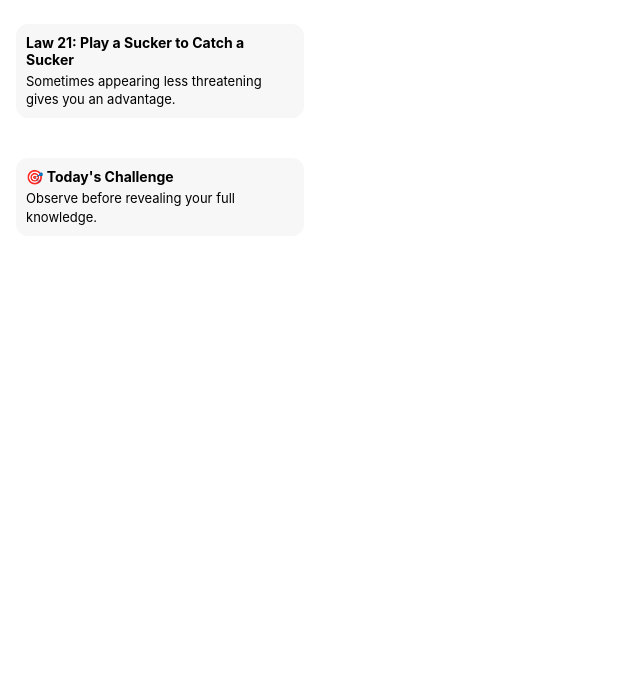
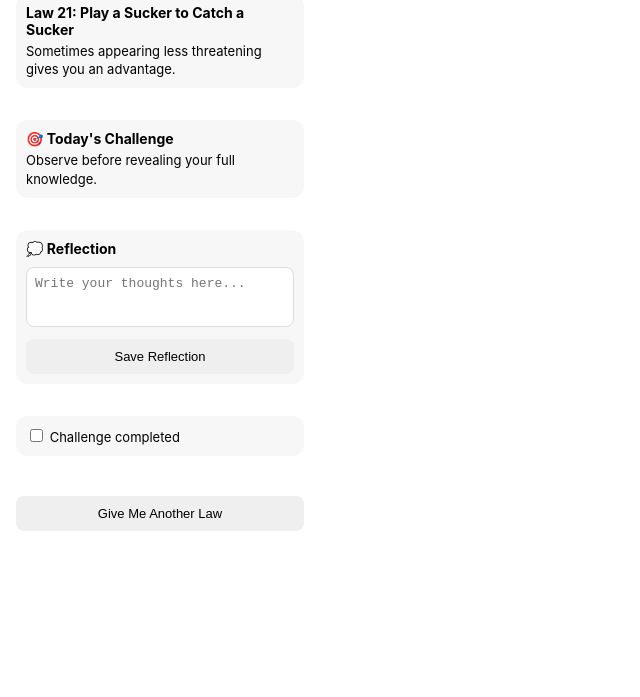
Before and after one commit to kkm6418/daily-laws-widget, a plain HTML site: page index.html in a window 1280 px wide. Shown: the part 103-800 px from the top of the page, without its empty margins (0-640 px from the left). Drawn offline with Linux system fonts and the light colour scheme.

Commit message:
Update style.css

```diff
--- a/style.css
+++ b/style.css
@@ -15,17 +15,10 @@ body {
 
 .widget {
     width: 320px;
-    height: 320px;
-
     padding: 16px;
-
-    display: flex;
-    flex-direction: column;
-    gap: 10px;
-
     background: #ffffff;
     border-radius: 18px;
-    overflow-y: auto;
+    overflow: visible;
 }
 
 /* ---------- Headings ---------- */
@@ -45,8 +38,9 @@ h2 {
 
 .card {
     background: #f7f7f7;
+    border-radius: 12px;
     padding: 10px;
-    border-radius: 12px;
+    margin-bottom: 12px;
 }
 
 .card p {
```
